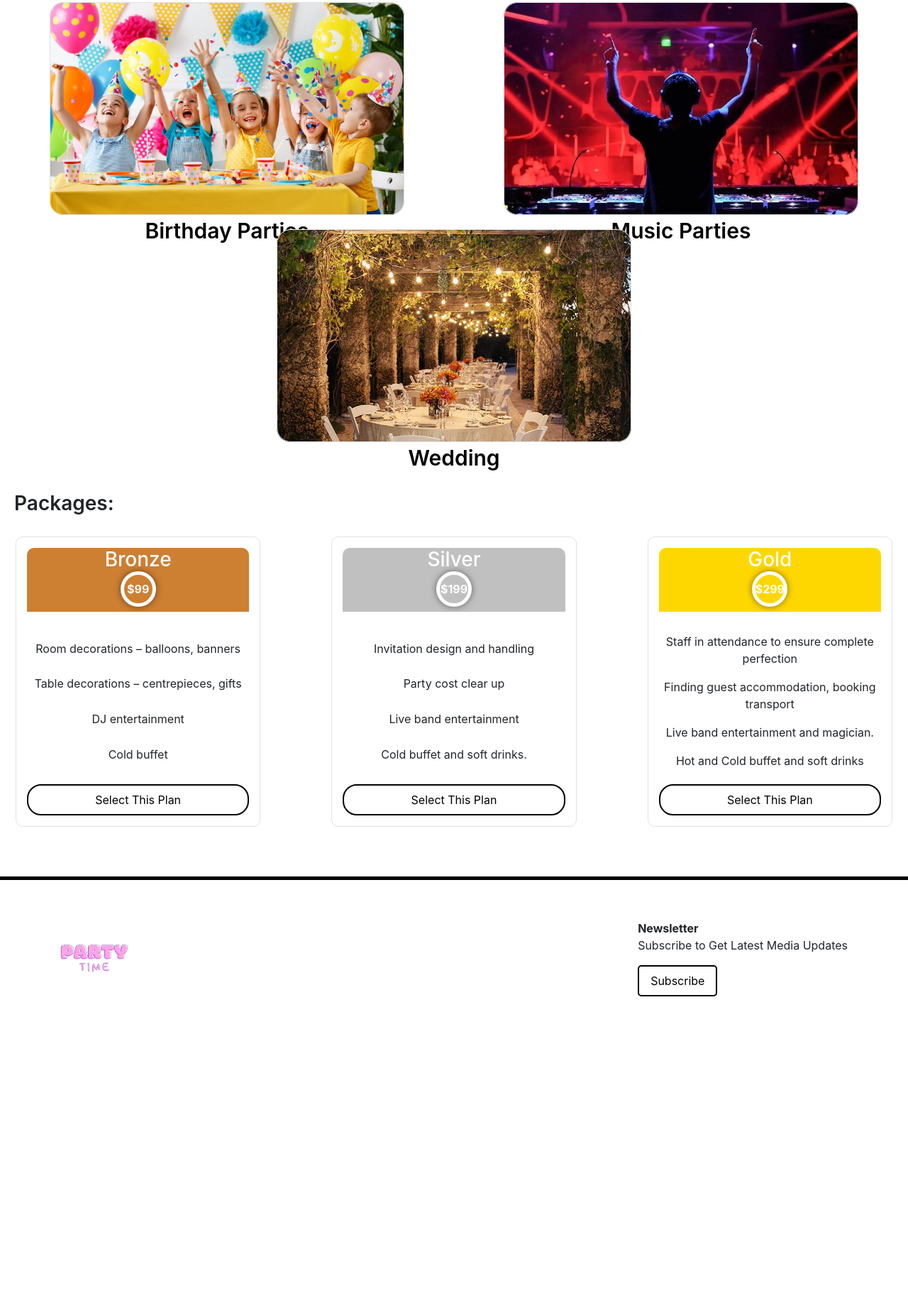
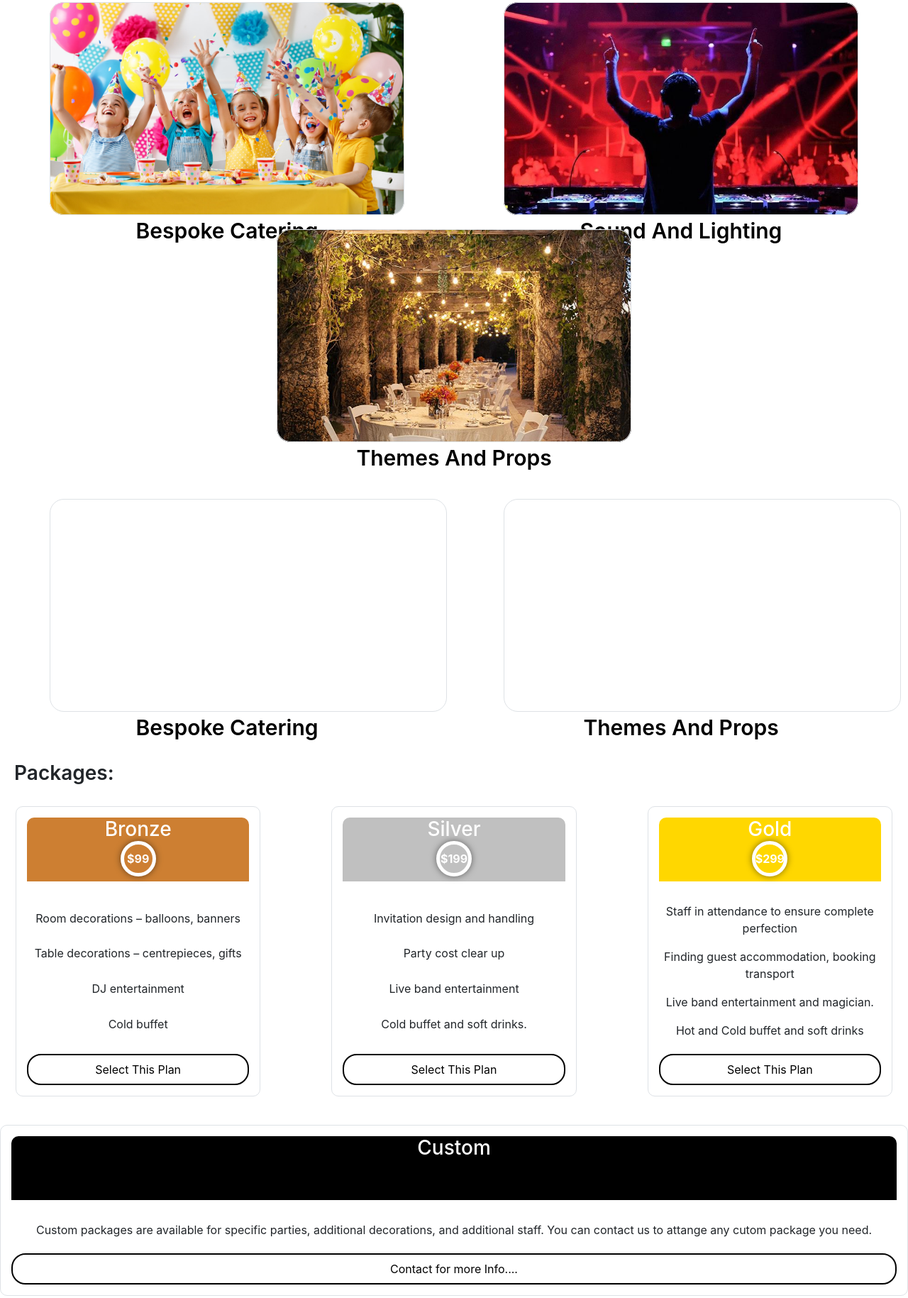
Before and after one commit to faris-marhoon-nv22136/Party-Time, a plain HTML site: page index.html in a window 1280 px wide. Shown: the part 601-2430 px from the top of the page at 71% size. Before the commit the page ends 2045 px from the top, so only its background shows below. Drawn offline with nearby package versions, Linux system fonts and the light colour scheme.

Commit message:
Update index.html

```diff
--- a/index.html
+++ b/index.html
@@ -12,8 +12,8 @@
 <body>
     <nav class="navbar navbar-dark navbar-expand-sm fixed-top" style="background-color: #ff94bb;">
         <div class="container">
-            <a href="/" class="navbar-brand">
-                <i class=""> <img src="/img/logo.png" alt="Logo" style="max-height: 50px;"></i> &nbsp;
+            <a class="navbar-brand">
+                <i class=""> <img src="img/logo.png" alt="Logo" style="max-height: 50px;"></i> &nbsp;
             </a>
 
             <button class="navbar-toggler" type="button" data-toggle="collapse" data-target="#navbarCollapse">
@@ -29,7 +29,7 @@
                     </li>
                     <li class="nav-item">
                         <a href="services.html" class="nav-link active" style="color: #ffffff;">
-                            Services
+                            Service
                         </a>
                     </li>
                     <li class="nav-item">
@@ -53,17 +53,29 @@
     <div class="section categories">
         <div class="category-box birthday">
             <div class="box-content"></div>
-            <p>Birthday Parties</p>
+            <p>Bespoke Catering</p>
         </div>
 
         <div class="category-box music">
             <div class="box-content"></div>
-            <p>Music Parties</p>
+            <p>Sound And Lighting</p>
         </div>
 
         <div class="category-box wedding">
             <div class="box-content"></div>
-            <p>Wedding</p>
+            <p>Themes And Props</p>
+        </div>
+    </div>
+
+    <div class="section categories center-services">
+        <div class="category-box four-ser ">
+            <div class="box-content"></div>
+            <p>Bespoke Catering</p>
+        </div>
+
+        <div class="category-box five-ser">
+            <div class="box-content"></div>
+            <p>Themes And Props</p>
         </div>
     </div>
 
@@ -107,6 +119,14 @@
         </div>
     </div>
 
+    <div class="package common-package package-custom">
+        <div class="package-header ">
+            <h3>Custom</h3>
+        </div>
+        <p>Custom packages are available for specific parties, additional decorations, and additional staff. You can contact us to attange any cutom package you need.</p>
+        <button class="select-plan-button"><a href="/contact.html" style="text-decoration: none; color: black;">Contact for more Info....</a></button>
+    </div>
+
     <hr class="separator">
 
     <footer class="footer">
@@ -127,6 +147,5 @@
     <script src="https://code.jquery.com/jquery-3.5.1.slim.min.js" integrity="sha384-DfXdz2htPH0lsSSs5nCTpuj/zy4C+OGpamoFVy38MVBnE+IbbVYUew+OrCXaRkfj" crossorigin="anonymous"></script>
     <script src="https://cdn.jsdelivr.net/npm/popper.js@1.16.1/dist/umd/popper.min.js" integrity="sha384-9/reFTGAW83EW2RDu2S0VKaIzap3H66lZH81PoYlFhbGU+6BZp6G7niu735Sk7lN" crossorigin="anonymous"></script>
     <script src="https://stackpath.bootstrapcdn.com/bootstrap/4.5.2/js/bootstrap.min.js" integrity="sha384-B4gt1jrGC7Jh4AgTPSdUtOBvfO8shuf57BaghqFfPlYxofvL8/KUEfYiJOMMV+rV" crossorigin="anonymous"></script>
-
 </body>
 </html>
```
